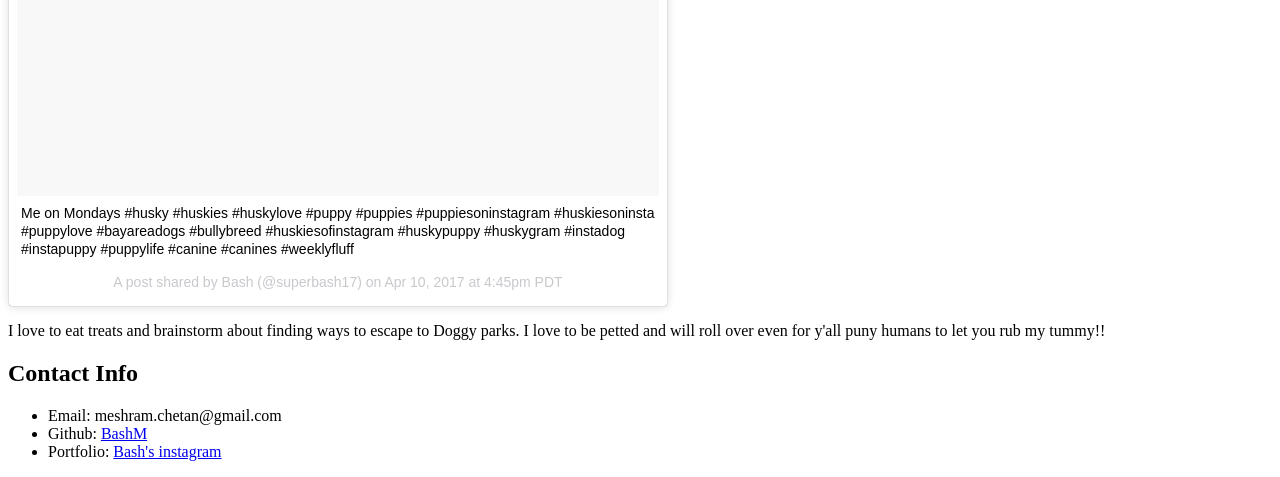
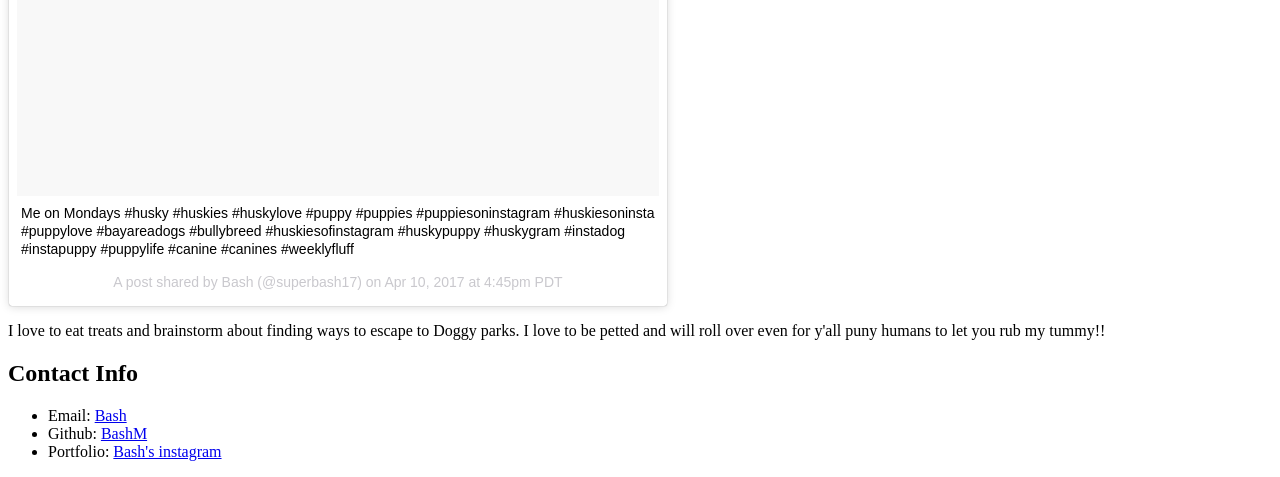
Before and after one commit to cheetahM/ucb-mw, a plain HTML site: page myBio.html in a window 1280 px wide. Shown: the part 765-1242 px from the top of the page. Drawn offline with Linux system fonts and the light colour scheme; a script that the page names is missing.

Commit message:
Bash's bio

```diff
--- a/myBio.html
+++ b/myBio.html
@@ -16,7 +16,7 @@
 
   <h2>Contact Info</h2>
   <ul>
-    <li>Email: meshram.chetan@gmail.com</li>
+    <li>Email: <a href="mailto:meshram.chetan@email.com">Bash</a></li>
     <li>Github: <a href="https://github.com/cheetahM/" target="_blank">BashM</a></li>
     <li>Portfolio: <a href="https://www.instagram.com/superbash17/" target="_blank">Bash's instagram</a></li>
   </ul>
```
